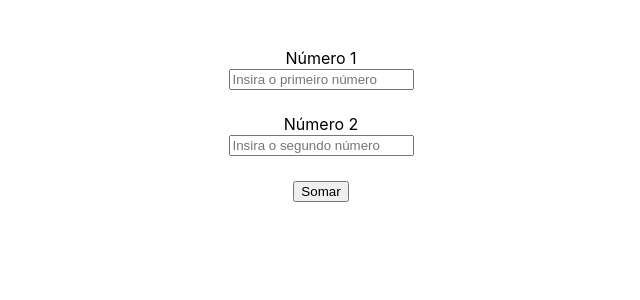
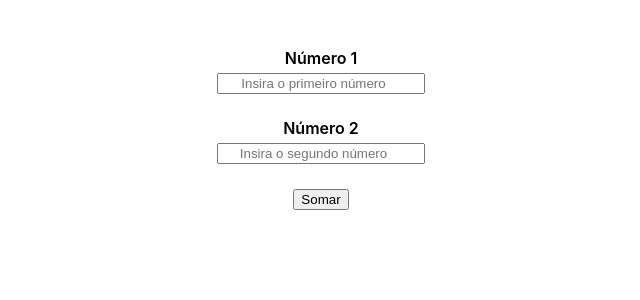
Before and after one commit to MacedoGuilherme/calculator, a React (Create React App) app: page / in a window 1280 px wide. Shown: the top 300 px of the page, without its empty margins (319-959 px from the left). Built offline with nearby package versions, Linux system fonts and the light colour scheme.

Commit message:
update input and label style

```diff
--- a/src/App.css
+++ b/src/App.css
@@ -31,10 +31,14 @@
 
 label {
   display: block;
+  font-weight: 600;
+  margin-bottom: 4px;
 }
 
 input {
   margin-bottom: 24px;
+  min-width: 200px;
+  text-align: center;
 }
 
 @keyframes App-logo-spin {
```
